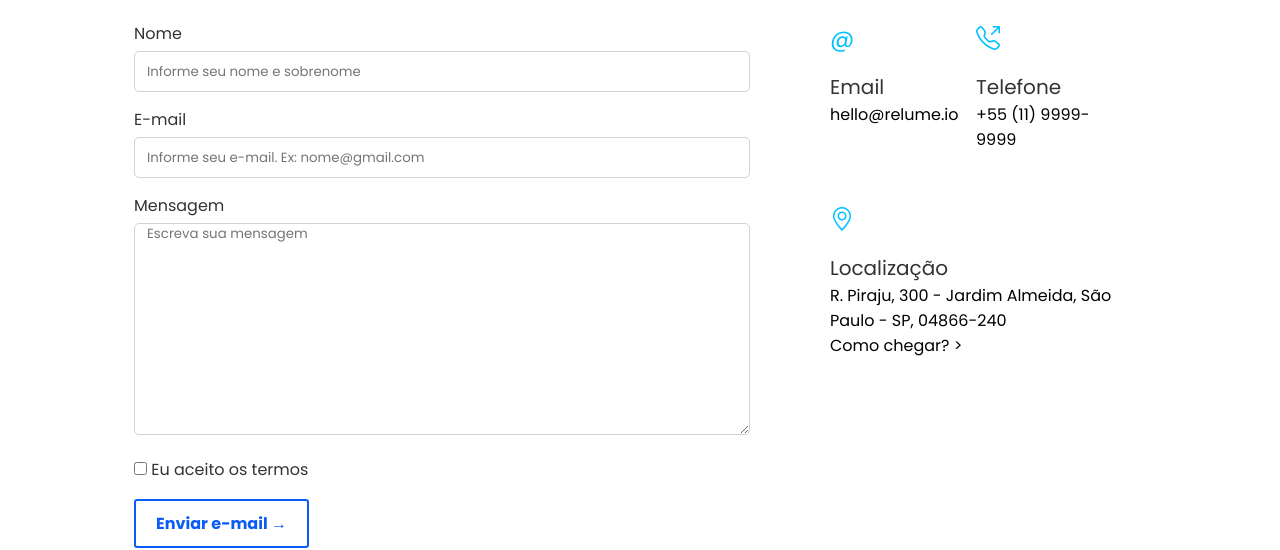
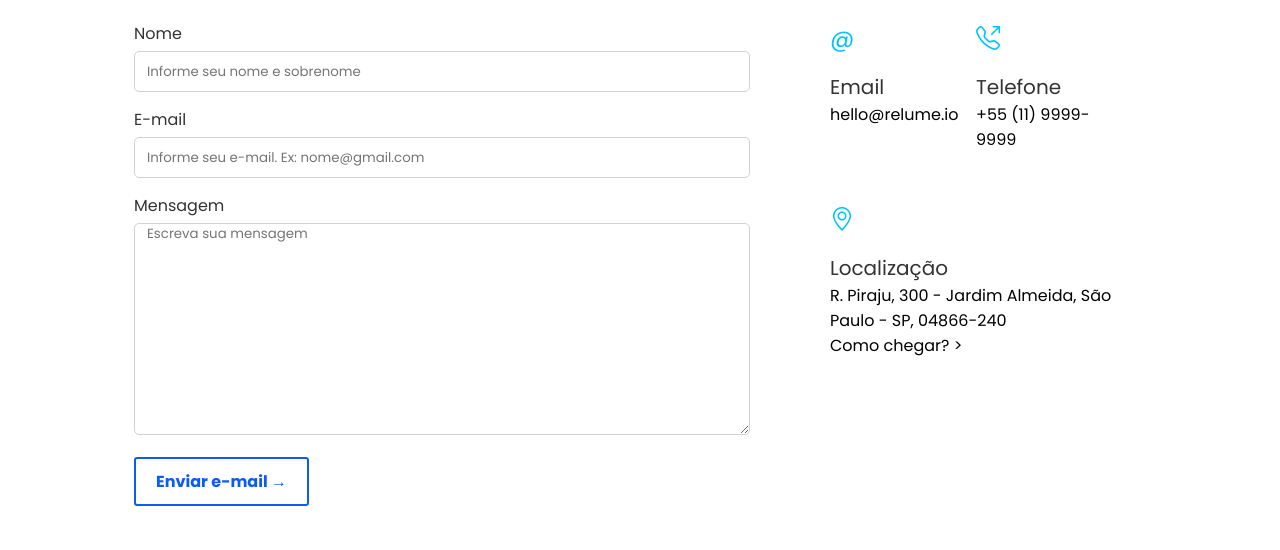
Before and after one commit to Jovens-do-futuro/website, a plain HTML site: page pages/contato/index.html in a window 1280 px wide. Shown: the part 261-811 px from the top of the page. Drawn offline with nearby package versions, Linux system fonts and the light colour scheme.

Commit message:
fix: termos

```diff
--- a/pages/contato/index.html
+++ b/pages/contato/index.html
@@ -58,11 +58,6 @@
               </div>
 
               <div class="form-control">
-                <input type="checkbox" class="termos" name="termos" />
-                <label for="termos" class="termos">Eu aceito os termos</label>
-              </div>
-
-              <div class="form-control">
                 <button type="button" id="enviar" class="button button-text">
                   Enviar e-mail →
                 </button>
--- a/pages/contato/style.css
+++ b/pages/contato/style.css
@@ -49,10 +49,6 @@ main #s-contato .grid-layout .controle form .form-control input[type="email"] {
   padding-left: 12px
 }
 
-main #s-contato .grid-layout .controle form .form-control .termos {
-  margin: 5px 0px 24px 0px;
-}
-
 main #s-contato .grid-layout .controle .infos {
   max-width: 316px;
   height: 368px;
```
